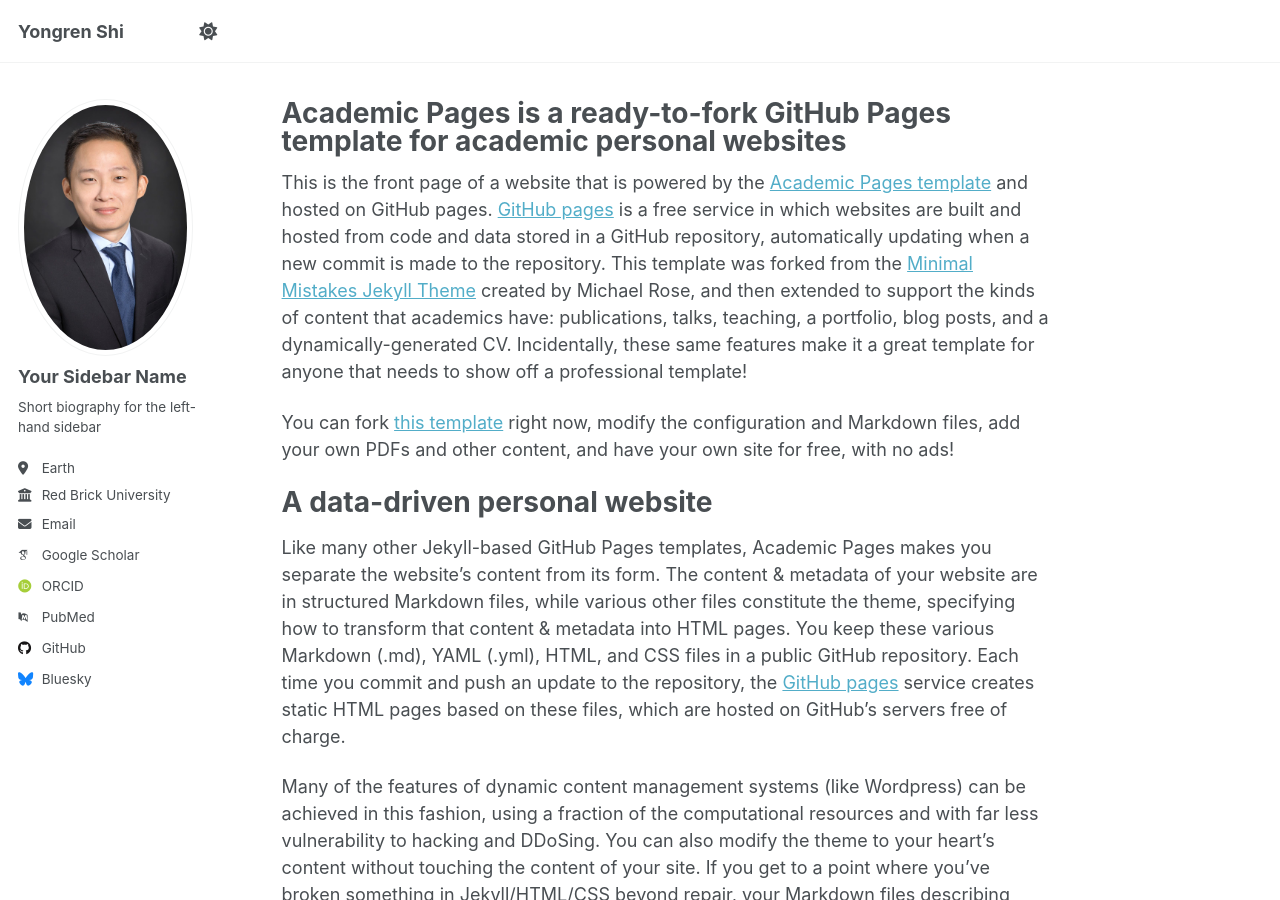
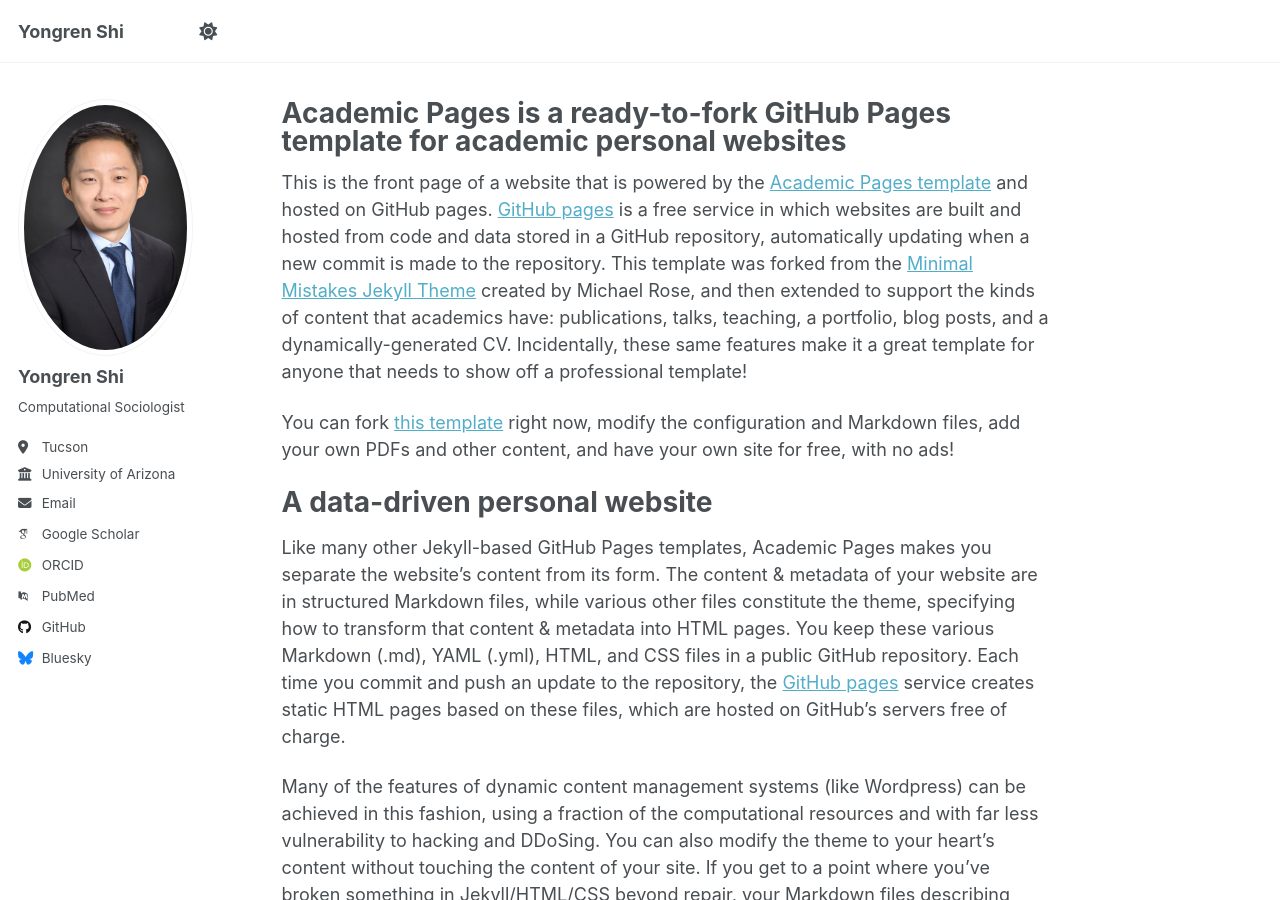
Before and after one commit to YongrenShi/YongrenShi, a Jekyll site: the page built from _pages/about.md, in a window 1280 px wide and 900 px high. Built offline with Jekyll 4.4.1, drawn with Linux system fonts in a browser that asks for light colours; some web fonts are replaced; a script that is not in the unit is left out.

Commit message:
Update _config.yml

```diff
--- a/_config.yml
+++ b/_config.yml
@@ -23,13 +23,13 @@ repository               : "academicpages/academicpages.github.io"
 author:
   # Biographic information
   avatar           : "headshot_shi.jpg"
-  name             : "Your Sidebar Name"
+  name             : "Yongren Shi"
   pronouns         : # example: "she/her"
-  bio              : "Short biography for the left-hand sidebar"
-  location         : "Earth"
-  employer         : "Red Brick University"
+  bio              : "Computational Sociologist"
+  location         : "Tucson"
+  employer         : "University of Arizona"
   uri              : # URL
-  email            : "none@example.org"
+  email            : "yongren@arizona.edu"
 
   # Academic websites
   academia         : # URL
```
